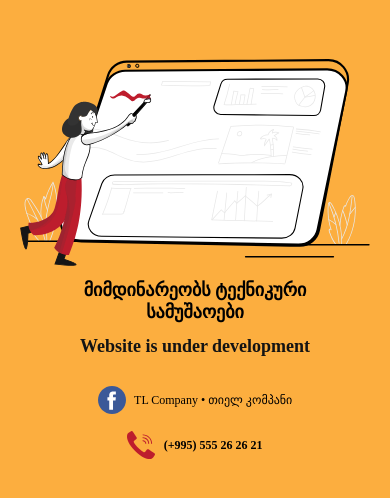
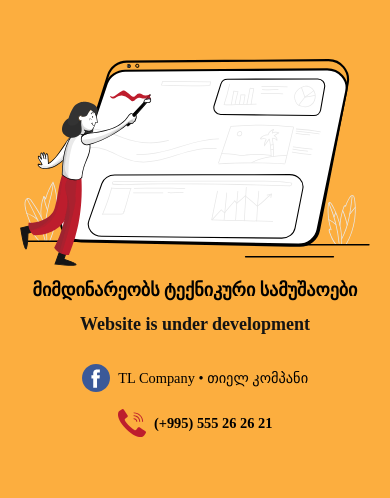
Before and after one commit to datuchela/tlcompany, a plain HTML site: page index.html in a window 390 px wide. Drawn offline with Linux system fonts and the light colour scheme.

Commit message:
Update styles.css

```diff
--- a/styles.css
+++ b/styles.css
@@ -32,7 +32,7 @@ h1 {
 }
 
 .under-work {
-  width: 70%;
+  width: 90%;
 }
 
 .contact-wrapper {
@@ -91,4 +91,8 @@ img {
   img {
     width: 28px;
   }
+
+  .contact-text {
+    font-size: 1.2rem;
+  }
 }
```
